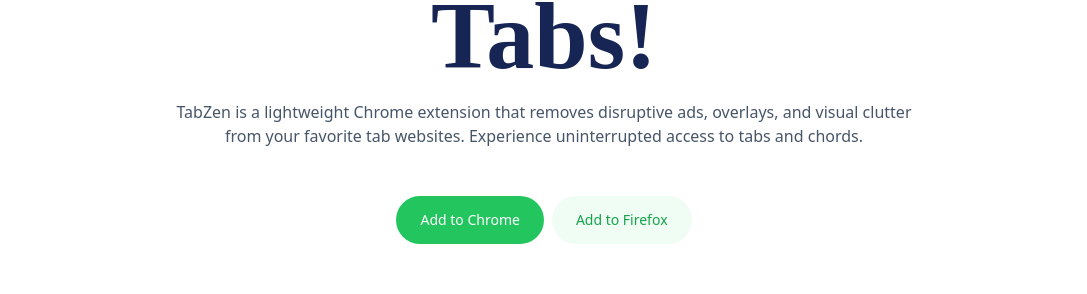
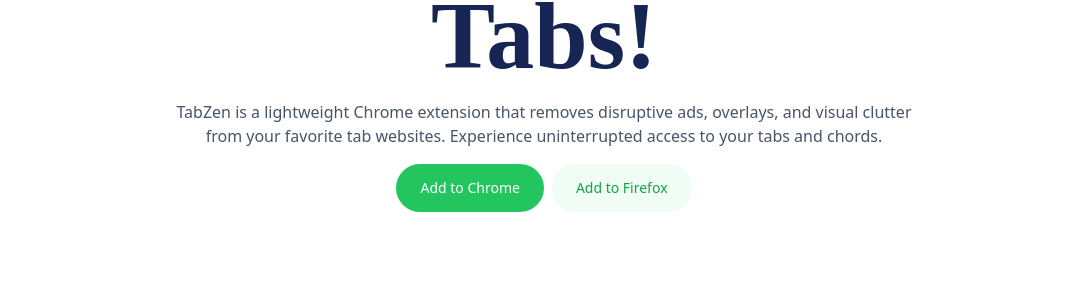
Before and after one commit to jackmayhew/tabzen-lander, a Nuxt app: page / in a window 1280 px wide. Shown: the part 280-574 px from the top of the page, without its empty margins (96-1183 px from the left). Built offline with nearby package versions, Linux system fonts and the light colour scheme; a web font is replaced by a local one.

Commit message:
hero button

```diff
--- a/components/lander/hero.vue
+++ b/components/lander/hero.vue
@@ -7,9 +7,9 @@
         </p>
         <p class="mt-4 text-slate-600 text-base lg:w-3/4 lg:mx-auto">
           TabZen is a lightweight Chrome extension that removes disruptive ads, overlays, and visual clutter from your
-          favorite tab websites. Experience uninterrupted access to tabs and chords.
+          favorite tab websites. Experience uninterrupted access to your tabs and chords.
         </p>
-        <div class="mt-12 flex flex-col lg:flex-row md:items-center w-full justify-center">
+        <div class="mt-4 flex flex-col lg:flex-row md:items-center w-full justify-center">
           <div class="relative flex flex-col gap-2 md:flex-row">
             <a aria-label="yAdd to Chrome" href="#"
               class="items-center inline-flex w-full focus:outline-disc bg-green-500 duration-500 focus:ring-2 focus:ring-green-600 focus:ring-offset-2 font-medium md:w-auto h-12 hover:bg-green-600 justify-center px-6 py-1 rounded-full text-white text-center text-sm">
```
